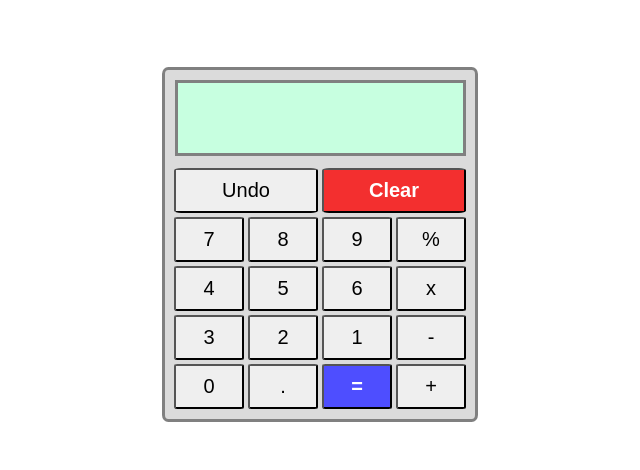
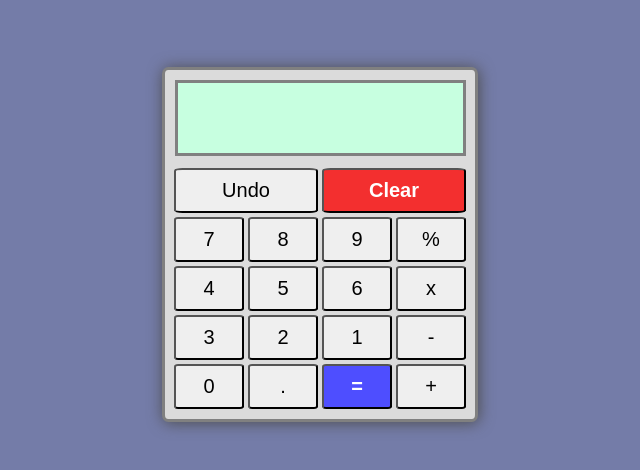
Before and after one commit to RdrBux/calculator, a plain HTML site: page index.html in a window 1280 px wide. Shown: the part 156-626 px from the top of the page, without its empty margins (320-960 px from the left). Drawn offline with Linux system fonts and the light colour scheme.

Commit message:
Add background and shadows

```diff
--- a/styles.css
+++ b/styles.css
@@ -6,6 +6,7 @@ body {
 	justify-content: center;
 	margin: 0;
 	height: 100%;
+	background-color: #747ca8;
 }
 
 .calculator {
@@ -18,6 +19,7 @@ body {
 	padding-bottom: 8px;
 	border: 3px solid grey;
 	border-radius: 2%;
+	box-shadow: 1px 1px 15px #4d4d4d;
 }
 
 .display {
@@ -64,7 +66,7 @@ button {
 	width: 70px;
 	height: 45px;
 	margin: 2px;
-	border-radius: 5%;
+	border-radius: 6%;
 }
 
 .key-large {
```
Also changed, not shown: img/bg.jpg (added).
